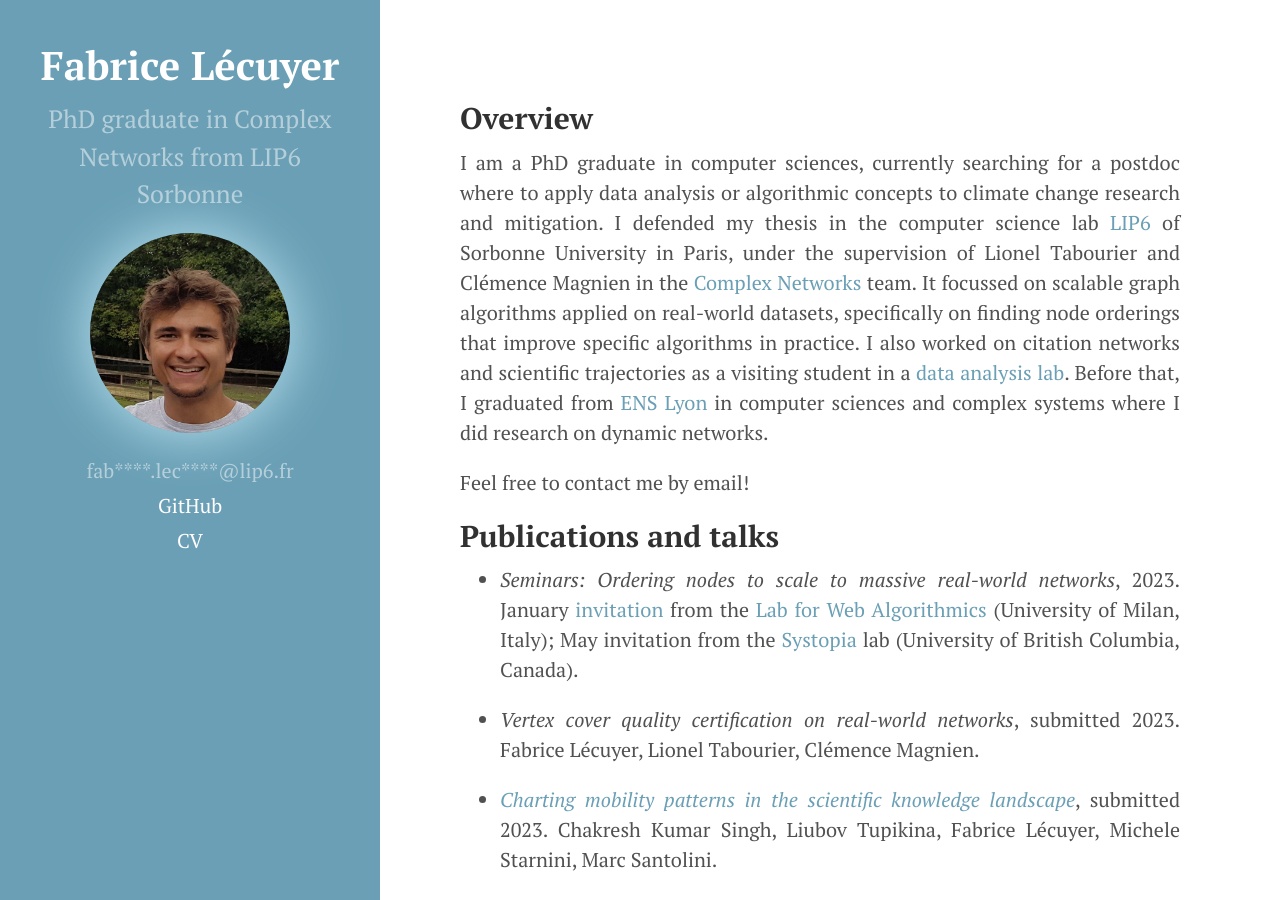
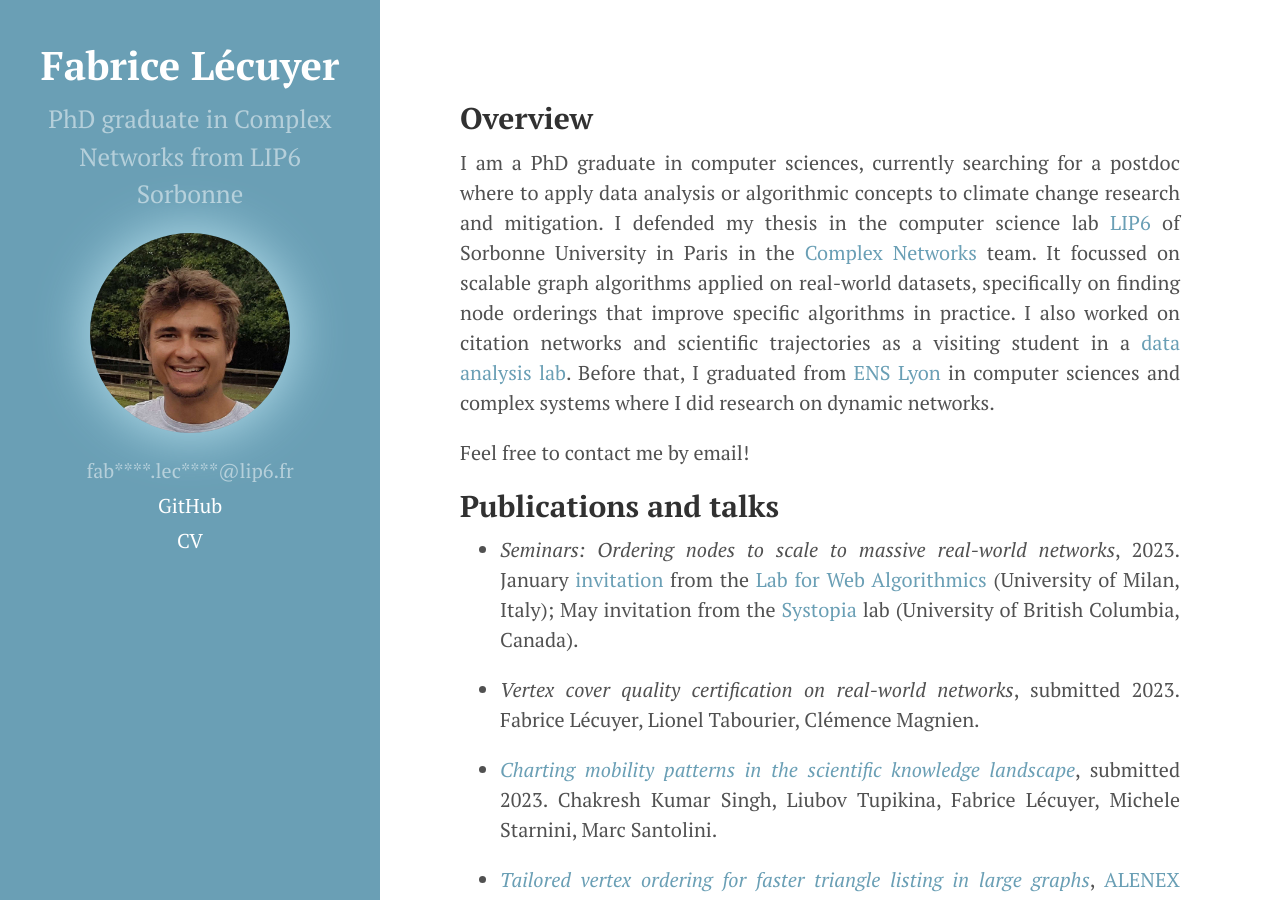
Before and after one commit to lecfab/lecfab.github.io, a Jekyll site: the page built from index.md, in a window 1280 px wide and 900 px high. Built offline with Jekyll 4.4.1, drawn with Linux system fonts in a browser that asks for light colours.

Commit message:
update from ./CV-generate.sh

```diff
--- a/index.md
+++ b/index.md
@@ -6,7 +6,7 @@ title: Home
 ## Overview
 
 I am a PhD graduate in computer sciences, currently searching for a postdoc where to apply data analysis or algorithmic concepts to climate change research and mitigation.
-I defended my thesis in the computer science lab [LIP6](https://www.lip6.fr/) of Sorbonne University in Paris, under the supervision of Lionel Tabourier and Clémence Magnien in the [Complex Networks](https://www.complexnetworks.fr/) team.
+I defended my thesis in the computer science lab [LIP6](https://www.lip6.fr/) of Sorbonne University in Paris in the [Complex Networks](https://www.complexnetworks.fr/) team.
 It focussed on scalable graph algorithms applied on real-world datasets, specifically on finding node orderings that improve specific algorithms in practice. I also worked on citation networks and scientific trajectories as a visiting student in a [data analysis lab](https://interactiondatalab.com/). Before that, I graduated from [ENS Lyon](http://www.ens-lyon.fr/LIP/) in computer sciences and complex systems where I did research on dynamic networks.
 
 Feel free to contact me by email!
```
Also changed, not shown: public/favicon.ico, public/favicon.png (deleted), public/favicon_.ico, 1 other file.
